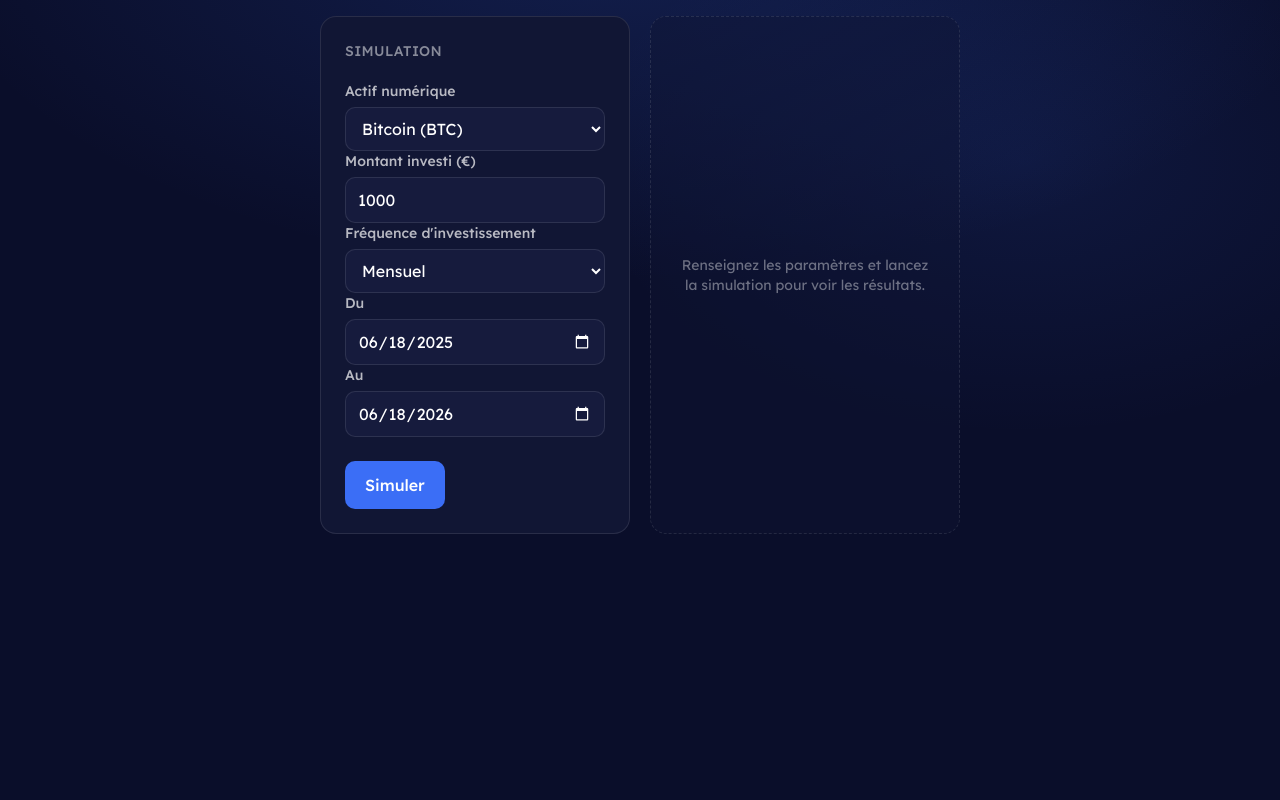
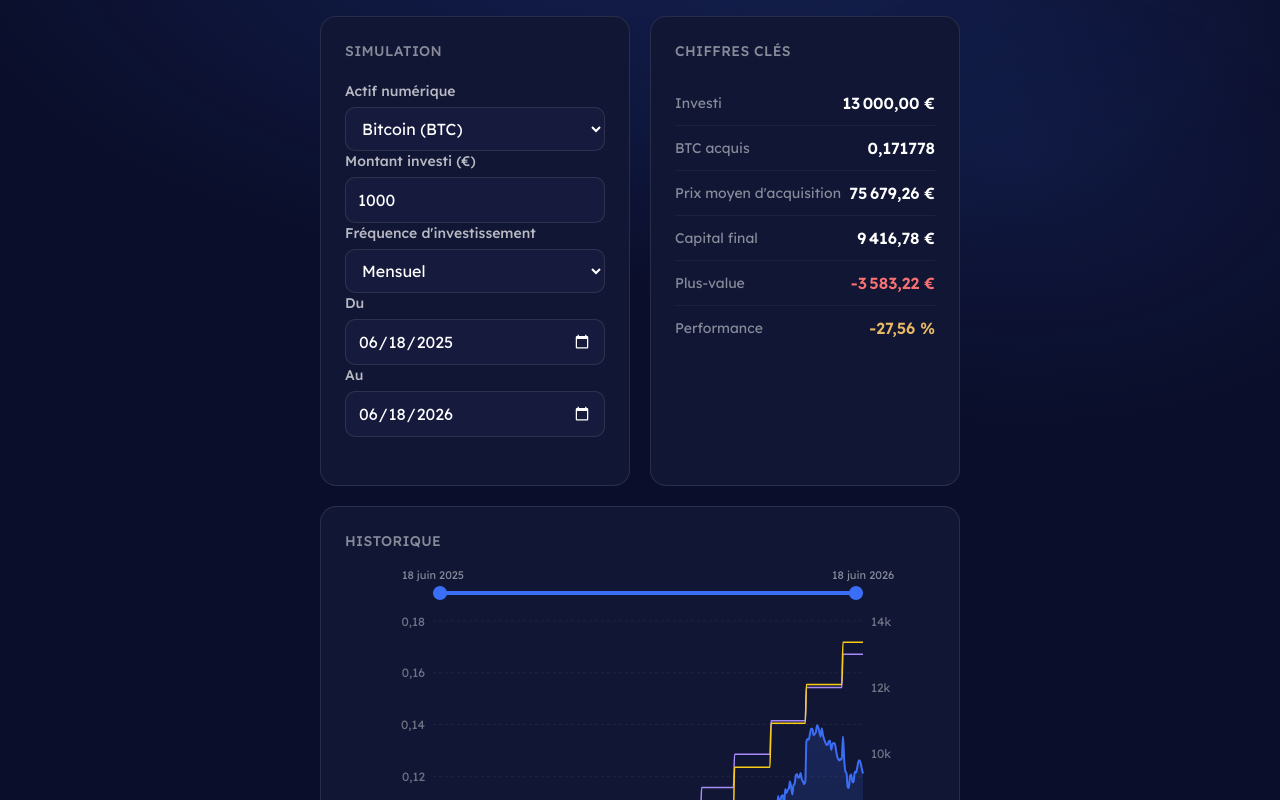
Before and after one commit to Yentec/SinvestirTestTechnique, a Next.js app: page /embed in a window 1280 px wide. Shown: the top 800 px of the page. Built offline with nearby package versions, Linux system fonts and the light colour scheme.

Commit message:
feat(form): auto-run simulation on input instead of a submit button

```diff
--- a/components/Simulator.tsx
+++ b/components/Simulator.tsx
@@ -1,6 +1,6 @@
 'use client';
 
-import { useState } from 'react';
+import { useEffect, useState } from 'react';
 import { SimulatorForm, type FormState } from '@/components/SimulatorForm';
 import { ResultsCard } from '@/components/ResultsCard';
 import { PerformanceChart } from '@/components/PerformanceChart';
@@ -28,20 +28,25 @@ interface SimulatorProps {
   embedded?: boolean;
 }
 
+// Délai d'inactivité avant de relancer la simulation automatiquement.
+const AUTO_RUN_DELAY_MS = 2000;
+
 export function Simulator({ embedded = false }: SimulatorProps) {
   const [form, setForm] = useState<FormState>(DEFAULT_FORM);
   const { result, source, symbol, loading, error, run } = useSimulation();
+
+  // Relance la simulation après une pause dans la saisie (debounce), y
+  // compris au montage pour le formulaire par défaut : plus besoin de bouton.
+  useEffect(() => {
+    const timer = setTimeout(() => run(form), AUTO_RUN_DELAY_MS);
+    return () => clearTimeout(timer);
+  }, [form, run]);
 
   return (
     <div className="flex flex-col gap-5">
       {/* Ligne 1 : formulaire + chiffres clés côte à côte (desktop) */}
       <div className="grid grid-cols-1 gap-5 lg:grid-cols-2">
-        <SimulatorForm
-          value={form}
-          onChange={setForm}
-          onSubmit={() => run(form)}
-          loading={loading}
-        />
+        <SimulatorForm value={form} onChange={setForm} loading={loading} />
         {result ? (
           <ResultsCard result={result} symbol={symbol} />
         ) : (
--- a/components/SimulatorForm.tsx
+++ b/components/SimulatorForm.tsx
@@ -14,7 +14,6 @@ export interface FormState {
 interface SimulatorFormProps {
   value: FormState;
   onChange: (next: FormState) => void;
-  onSubmit: () => void;
   loading: boolean;
 }
 
@@ -27,12 +26,7 @@ const FREQUENCIES: { value: Frequency; label: string }[] = [
 
 const TODAY = new Date().toISOString().slice(0, 10);
 
-export function SimulatorForm({
-  value,
-  onChange,
-  onSubmit,
-  loading,
-}: SimulatorFormProps) {
+export function SimulatorForm({ value, onChange, loading }: SimulatorFormProps) {
   function update<K extends keyof FormState>(key: K, v: FormState[K]) {
     onChange({ ...value, [key]: v });
   }
@@ -134,14 +128,14 @@ export function SimulatorForm({
         </div>
       </div>
 
-      <button
-        type="button"
-        onClick={onSubmit}
-        disabled={loading}
-        className="mt-6 w-full rounded-input bg-brand px-5 py-3 font-medium text-white transition-colors hover:bg-brand-hover disabled:cursor-not-allowed disabled:opacity-50 sm:w-auto"
+      {/* La simulation se relance seule après un temps d'inactivité (voir
+          Simulator.tsx) : pas de bouton, juste un indicateur discret. */}
+      <p
+        className="mt-6 text-center text-sm text-white/40"
+        aria-live="polite"
       >
-        {loading ? 'Calcul en cours…' : 'Simuler'}
-      </button>
+        {loading ? 'Calcul en cours…' : ''}
+      </p>
     </div>
   );
 }
--- a/package.json
+++ b/package.json
@@ -1,6 +1,6 @@
 {
   "name": "sinvestir-crypto-simulator",
-  "version": "0.4.8",
+  "version": "0.4.9",
   "private": true,
   "scripts": {
     "dev": "next dev",
```
Also changed, not shown: 1 other file (tests, documents, lock files or other folders).
